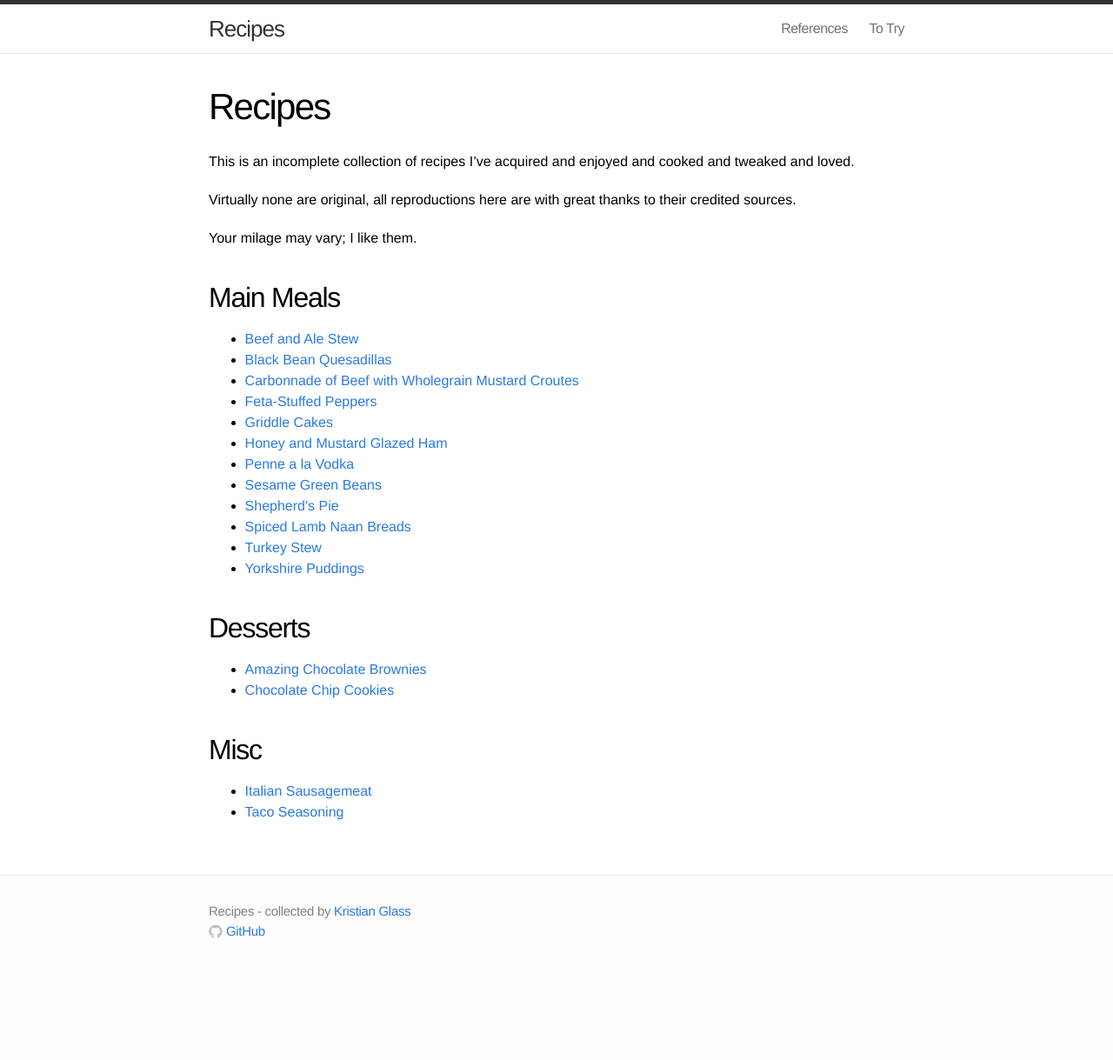
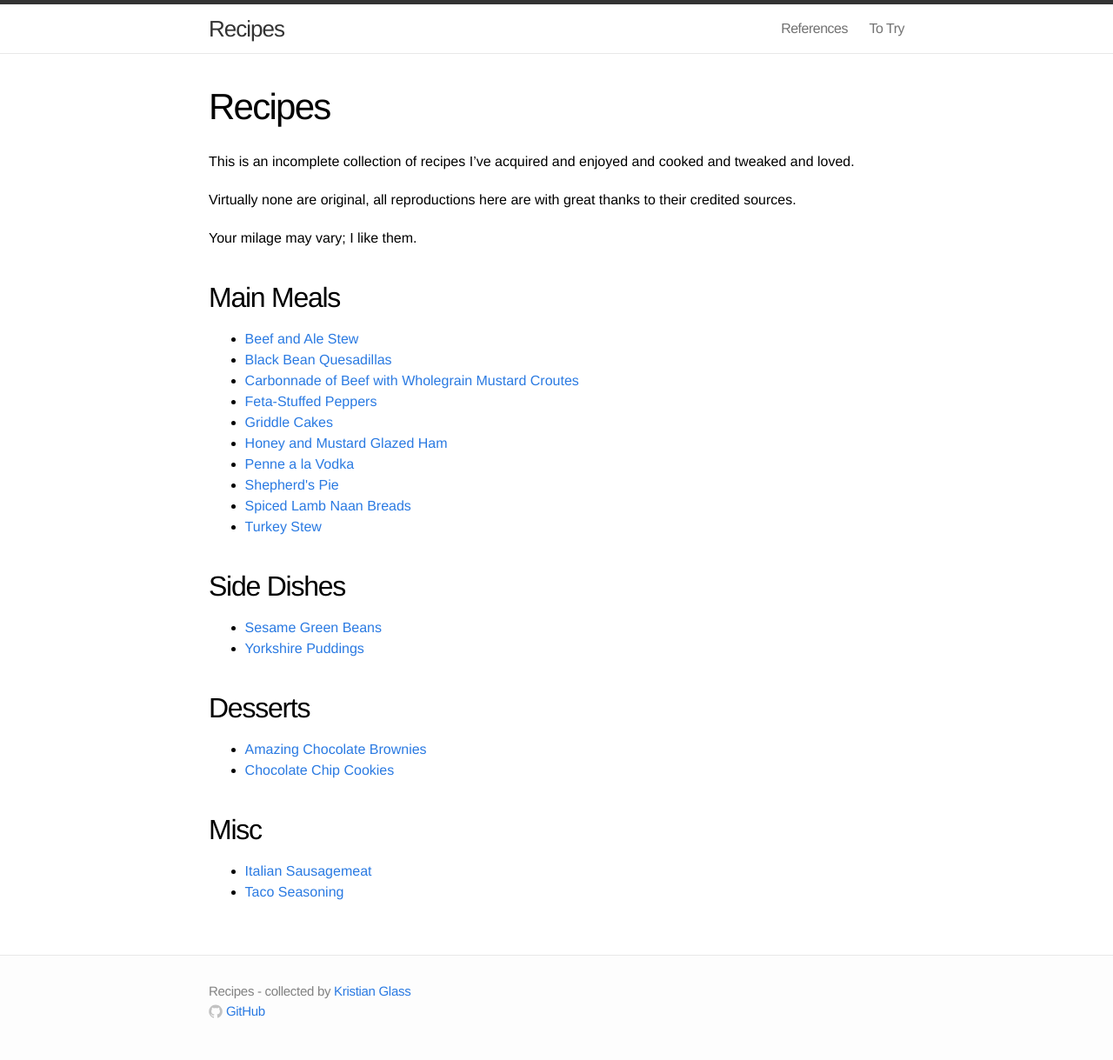
Before and after one commit to doismellburning/recipes, a Jekyll site: the page built from www/index.md, in a window 1280 px wide. Shown: the whole page at 87% size. Built offline with Jekyll 4.4.1, drawn with Linux system fonts in a browser that asks for light colours; before the commit the page ends 1127 px from its top, so only the background shows below that.

Commit message:
Side dishes

```diff
--- a/www/index.md
+++ b/www/index.md
@@ -13,6 +13,16 @@ Your milage may vary; I like them.
 
 <ul>
     {% for recipe in site.main_meals %}
+        <li>
+            <a href="{{ recipe.url }}">{{ recipe.title }}</a>
+        </li>
+    {% endfor %}
+</ul>
+
+## Side Dishes
+
+<ul>
+    {% for recipe in site.side_dishes %}
         <li>
             <a href="{{ recipe.url }}">{{ recipe.title }}</a>
         </li>
```
Also changed, not shown: www/_side_dishes/sesame-green-beans/index.md (renamed from www/_main_meals/sesame-green-beans/index.md), www/_side_dishes/yorkshire-puddings/index.md (renamed from www/_main_meals/yorkshire-puddings/index.md).
